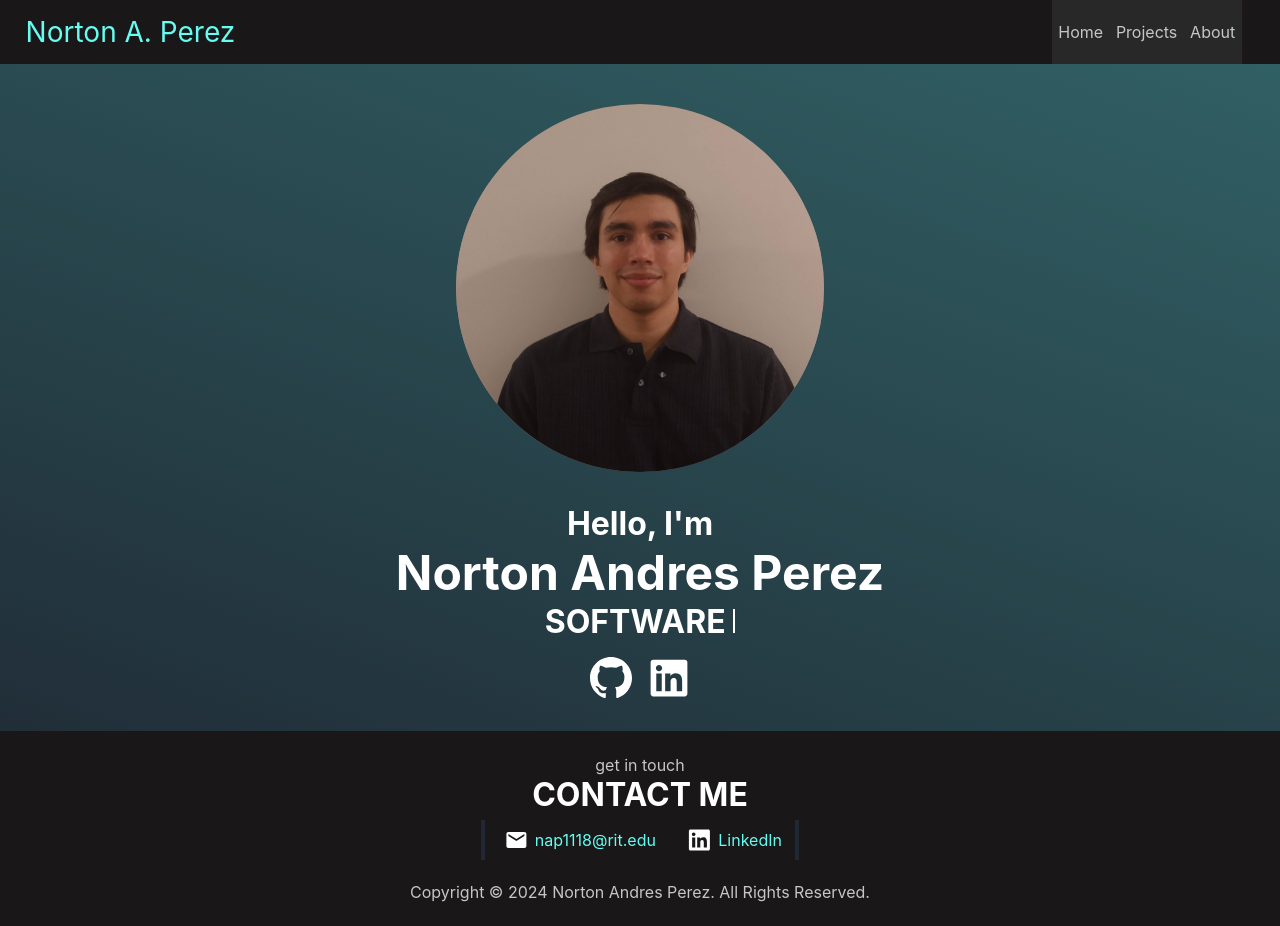
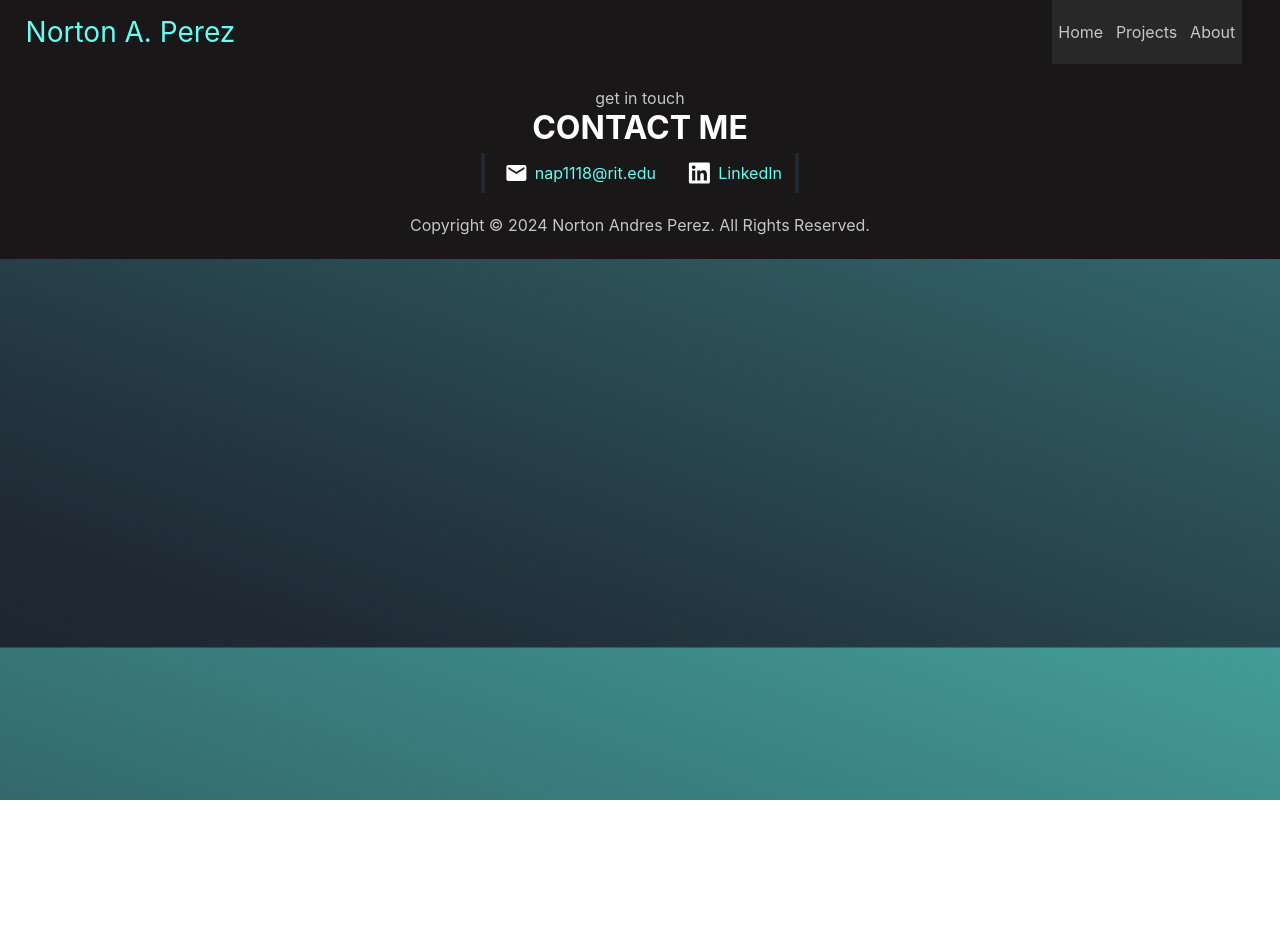
Before and after one commit to bit-nap/Portfolio-v2, a React (Create React App) app: page / in a window 1280 px wide. After the commit the page ends 800 px from the top, so only its background shows below. Built offline with nearby package versions, Linux system fonts and the light colour scheme.

Commit message:
deployment fixes

```diff
--- a/src/App.js
+++ b/src/App.js
@@ -12,9 +12,9 @@
       <div className="App">
         <NavBar></NavBar>
         <Routes>
-          <Route path="/" element={<Home />} />
-          <Route path="/projects" element={<Projects />} />
-          <Route path="/about" element={<About />} />
+          <Route path="/Portfolio/" element={<Home />} />
+          <Route path="/Portfolio/projects" element={<Projects />} />
+          <Route path="/Portfolio/about" element={<About />} />
         </Routes>
         <Footer></Footer>
       </div>
```
